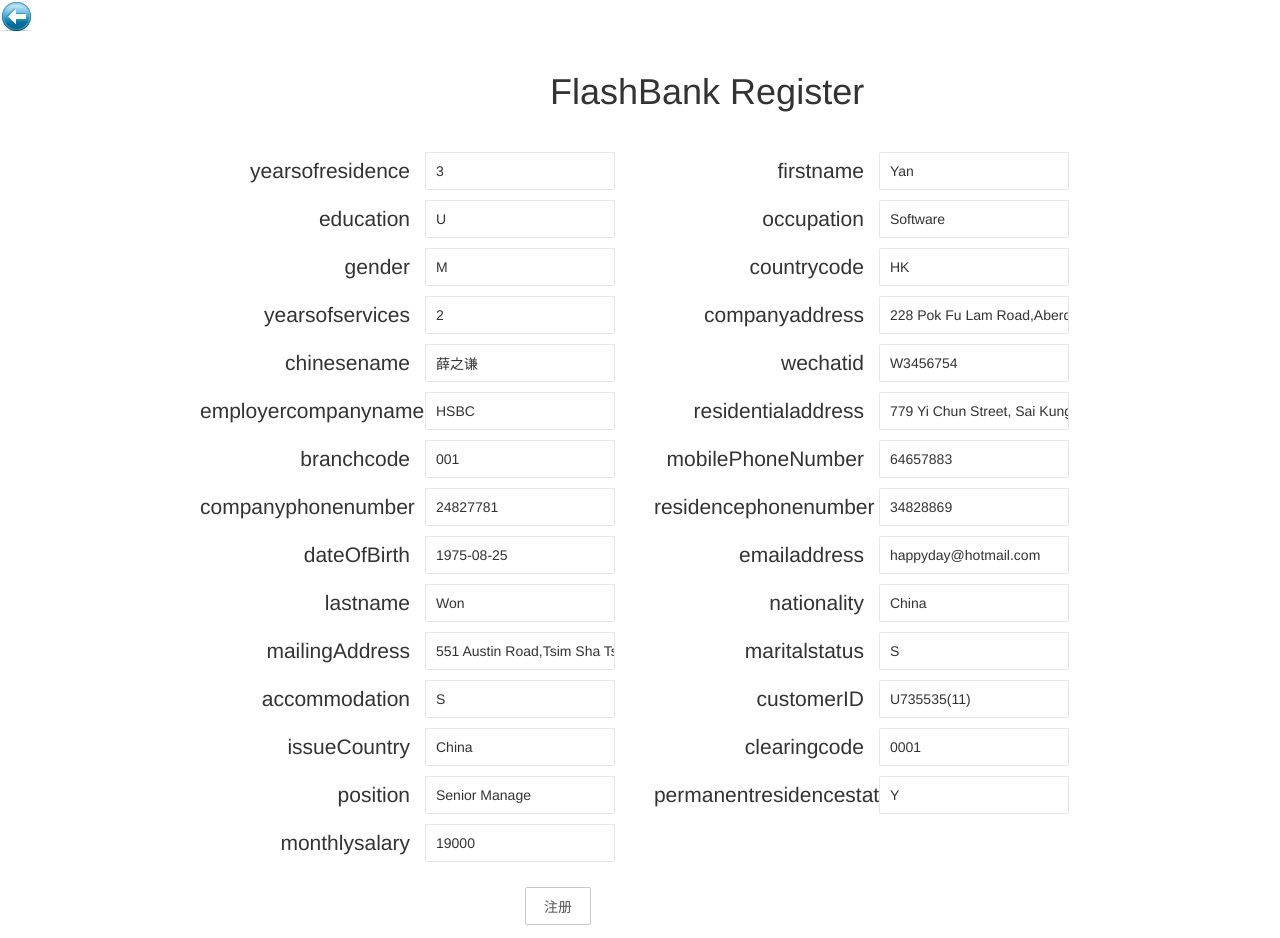
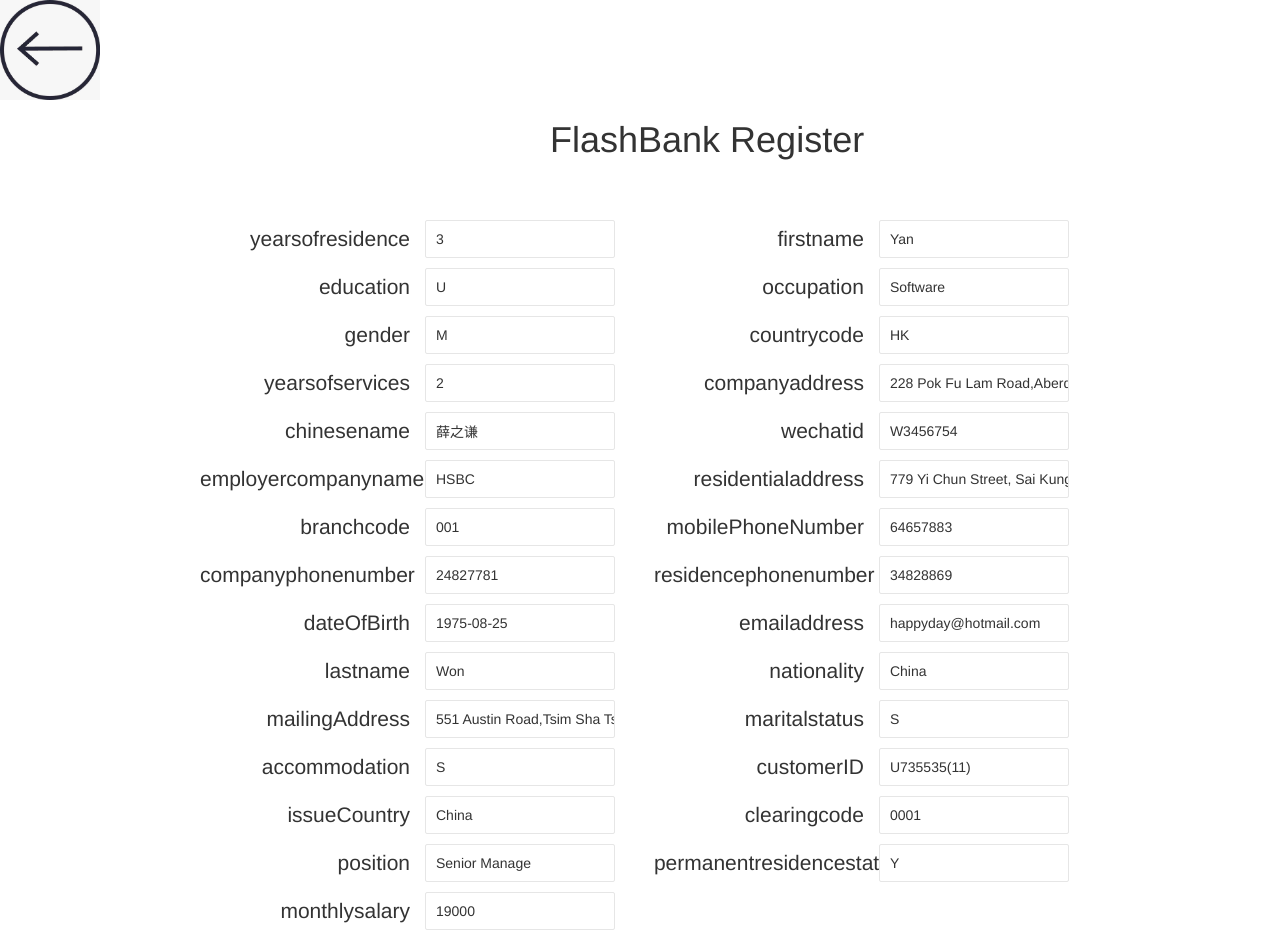
Before and after one commit to FanRegan/FlashBank, a website: page demo/Register.html in a window 1280 px wide. Shown: the top 938 px of the page. Drawn offline with nearby package versions, Linux system fonts and the light colour scheme.

Commit message:
'统一风格'

```diff
--- a/demo/Register.html
+++ b/demo/Register.html
@@ -34,8 +34,8 @@ body {background-image: URL(images/3.jpg);
 
 <body>
     <!-- particles.js container -->
-    <a href="Login.html"><img src="image/back.jpg" sizes="(max-width: 30px) 20px, 20px"></a>
-    <h1 style="position:relative;top:20px;left:550px">FlashBank  Register</h1>
+    <a href="Login.html"><img src="image/back2.jpg" style="width:100px;height:100px"></a>
+    <h1 style="position:relative;top:0px;left:550px">FlashBank  Register</h1>
     <div class="layui-inline" style="position:relative;left:185px;top:50px;">
         <div class="layui-form-item">
             <div class="layui-inline">
```
Also changed, not shown: demo/InfoUpdate.html (+3 -3 lines), demo/image/back2.jpg (added).
